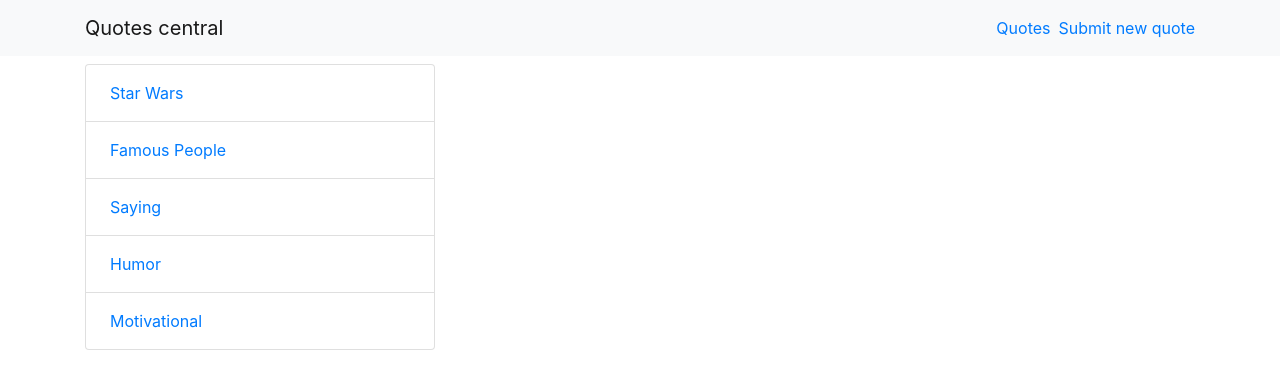
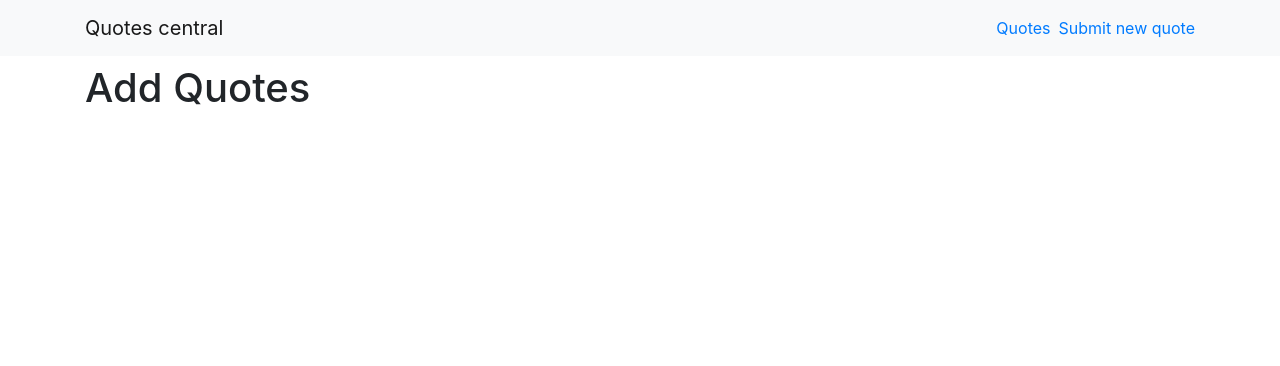
Before and after one commit to KadyrPoyraz228337/exam-8, a React (Create React App) app: page /add-quote in a window 1280 px wide. Shown: the top 366 px of the page. Built offline with nearby package versions, Linux system fonts and the light colour scheme.

Commit message:
Создал компонент Quotes

```diff
--- a/src/App.js
+++ b/src/App.js
@@ -8,8 +8,7 @@
 } from "react-router-dom";
 
 import Navigation from "./Components/Navigation/Navigation";
-import Sidebar from "./Components/Sidebar/Sidebar";
-import {Col, Row} from "reactstrap";
+import Quotes from "./Components/Quotes/Quotes";
 
 
 class App extends Component {
@@ -20,11 +19,12 @@
                 <Router>
                     <Navigation/>
                     <Container>
-                        <Row>
-                            <Col xs='4' sm='4'>
-                                <Sidebar/>
-                            </Col>
-                        </Row>
+                        <Switch>
+                            <Route exact path='/' component={Quotes}/>
+                            <Route path='/categories' component={Quotes}/>
+                            <Route exact path='/add-quote' render={() => <h1>Add Quotes</h1>}/>
+                            <Route render={() => <h1>Not found</h1>}/>
+                        </Switch>
                     </Container>
                 </Router>
             </div>
--- /dev/null
+++ b/src/Components/Quotes/Quotes.js
@@ -0,0 +1,33 @@
+import React, {Component} from 'react';
+import axios from 'axios';
+
+import {Col, Row} from "reactstrap";
+import Sidebar from "../Sidebar/Sidebar";
+import CardElem from "../UI/Card/Card";
+
+class Quotes extends Component {
+    state = {
+      quotes: null,
+    };
+    async componentDidMount() {
+        const resp = await axios.get('https://control-8-kadyr.firebaseio.com/quotes.json');
+        this.setState({quotes: resp.data})
+    }
+
+    render() {
+        return this.state.quotes && (
+            <Row>
+                <Col xs='4' sm='4'>
+                    <Sidebar/>
+                </Col>
+                <Col xs='8' sm='8'>
+                    <div className='border p-2 overflow-auto' style={{borderRadius: '.255rem', height: 'calc(100vh - 80px)'}}>
+                        {Object.keys(this.state.quotes).map(quote => <CardElem title={this.state.quotes[quote].quote.author} text={this.state.quotes[quote].quote.text}/>)}
+                    </div>
+                </Col>
+            </Row>
+        )
+    }
+}
+
+export default Quotes;
```
